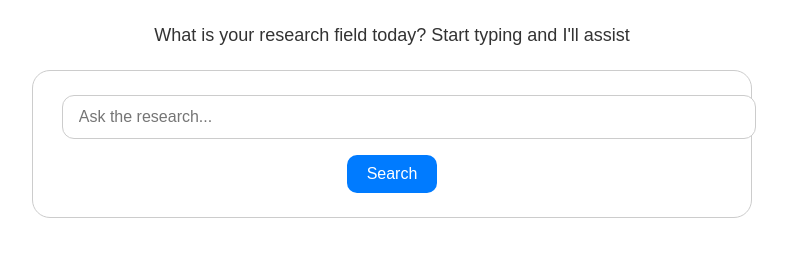
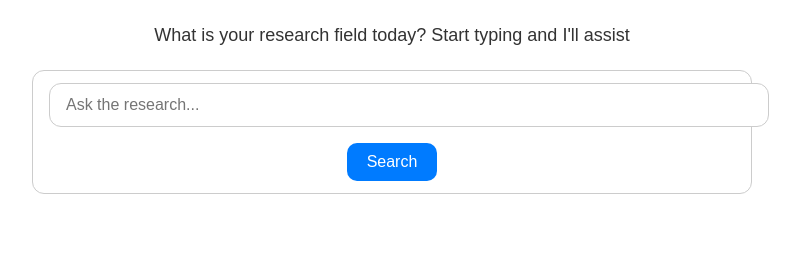
Before and after one commit to Qudsi2525/buhaath.com, a plain HTML site: page index.html in a window 1280 px wide. Shown: the part 233-490 px from the top of the page, without its empty margins (248-1048 px from the left). Drawn offline with Linux system fonts and the light colour scheme.

Commit message:
Update index.html

```diff
--- a/index.html
+++ b/index.html
@@ -18,7 +18,7 @@
   </p>
 
   <!-- مربع البحث -->
-  <div style="background: #fff; border: 1px solid #ccc; border-radius: 18px; box-shadow: 0 4px 12px rgba(0,0,0,0.0); padding: 24px 28.8px;">
+  <div style="background: #fff; border: 1px solid #ccc; border-radius: 12px; box-shadow: 0 4px 12px rgba(0,0,0,0.0); padding: 12px 16px;">
     <input
       type="text"
       id="query"
```
